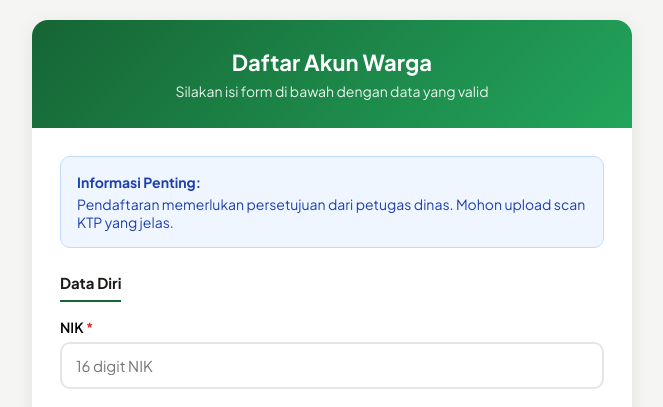
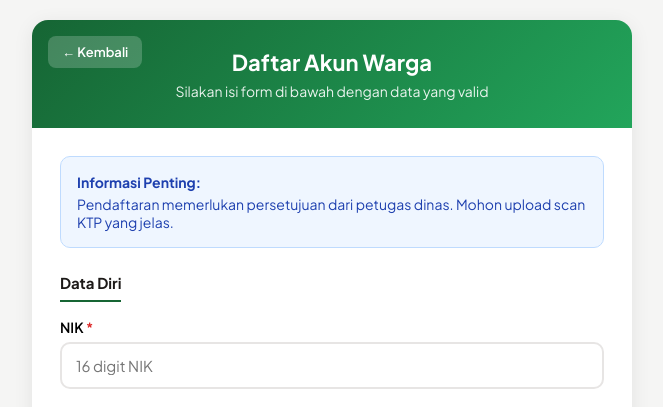
Before and after one commit to asda1-max/kedungwinangunAIO2, a Flask app: page /register in a window 1280 px wide. Shown: the top 407 px of the page, without its empty margins (308-971 px from the left). Run offline with Flask 3, Linux system fonts and the light colour scheme; data comes from the database, SQL or seed files in the repository; both versions use the stored data as it was after the commit.

Commit message:
register and news card

```diff
--- a/templates/user/register.html
+++ b/templates/user/register.html
@@ -39,9 +39,31 @@
             padding: 28px;
             text-align: center;
             color: white;
+            position: relative;
         }
         .header h1 { font-size: 22px; margin-bottom: 6px; }
         .header p { opacity: 0.9; font-size: 14px; }
+        .back-btn {
+            position: absolute;
+            top: 16px;
+            left: 16px;
+            background: rgba(255,255,255,0.2);
+            color: white;
+            border: none;
+            padding: 8px 14px;
+            border-radius: 8px;
+            font-size: 13px;
+            font-weight: 600;
+            cursor: pointer;
+            display: inline-flex;
+            align-items: center;
+            gap: 6px;
+            transition: all 0.15s ease;
+            text-decoration: none;
+        }
+        .back-btn:hover {
+            background: rgba(255,255,255,0.3);
+        }
         .body { padding: 28px; }
         .info-box {
             background: #eff6ff;
@@ -147,6 +169,7 @@
     <div class="container">
         <div class="card">
             <div class="header">
+                <a href="javascript:history.back()" class="back-btn">← Kembali</a>
                 <h1>Daftar Akun Warga</h1>
                 <p>Silakan isi form di bawah dengan data yang valid</p>
             </div>
```
Also changed, not shown: templates/berita.html (+7 -6 lines), database.db.
